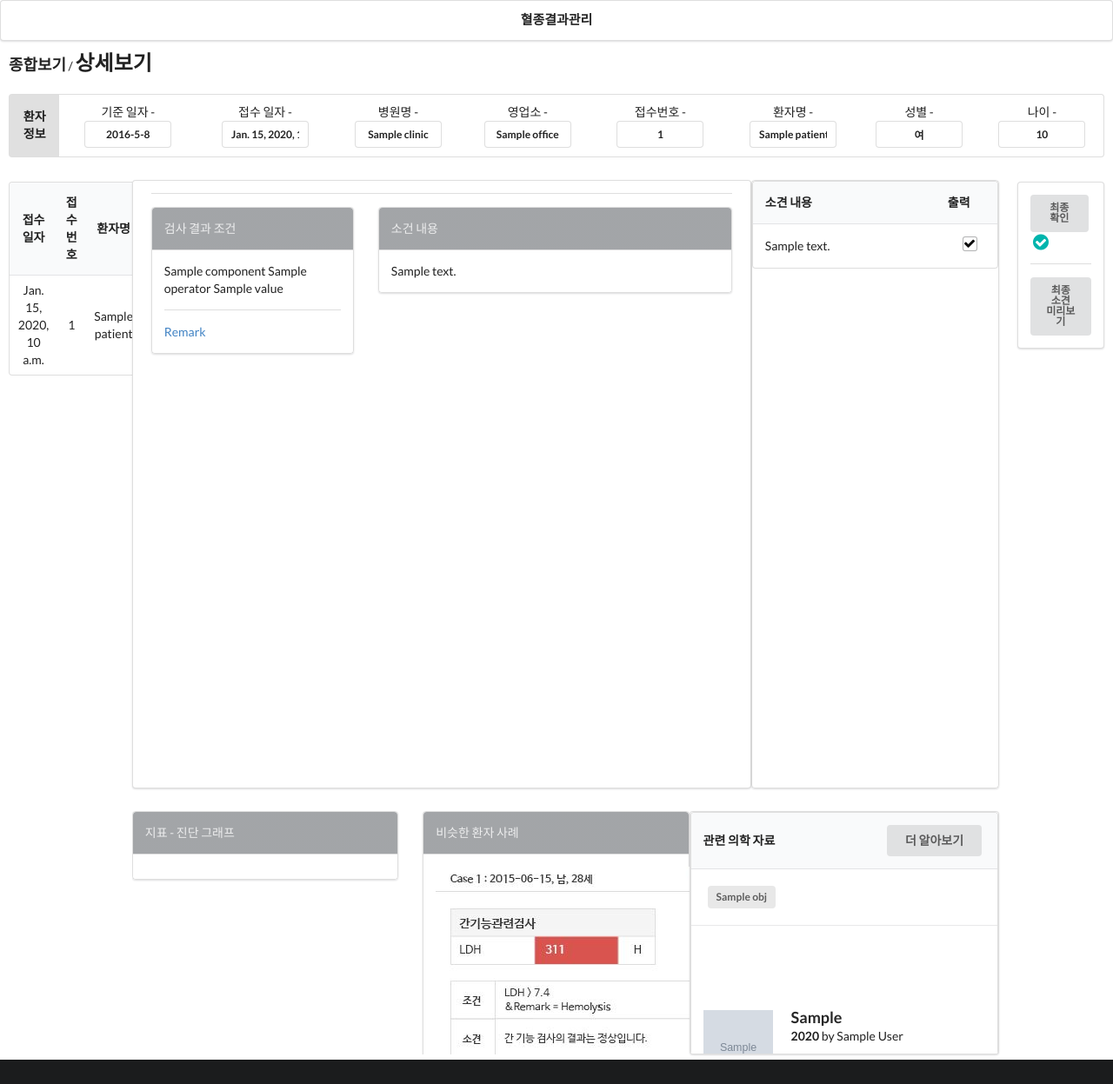
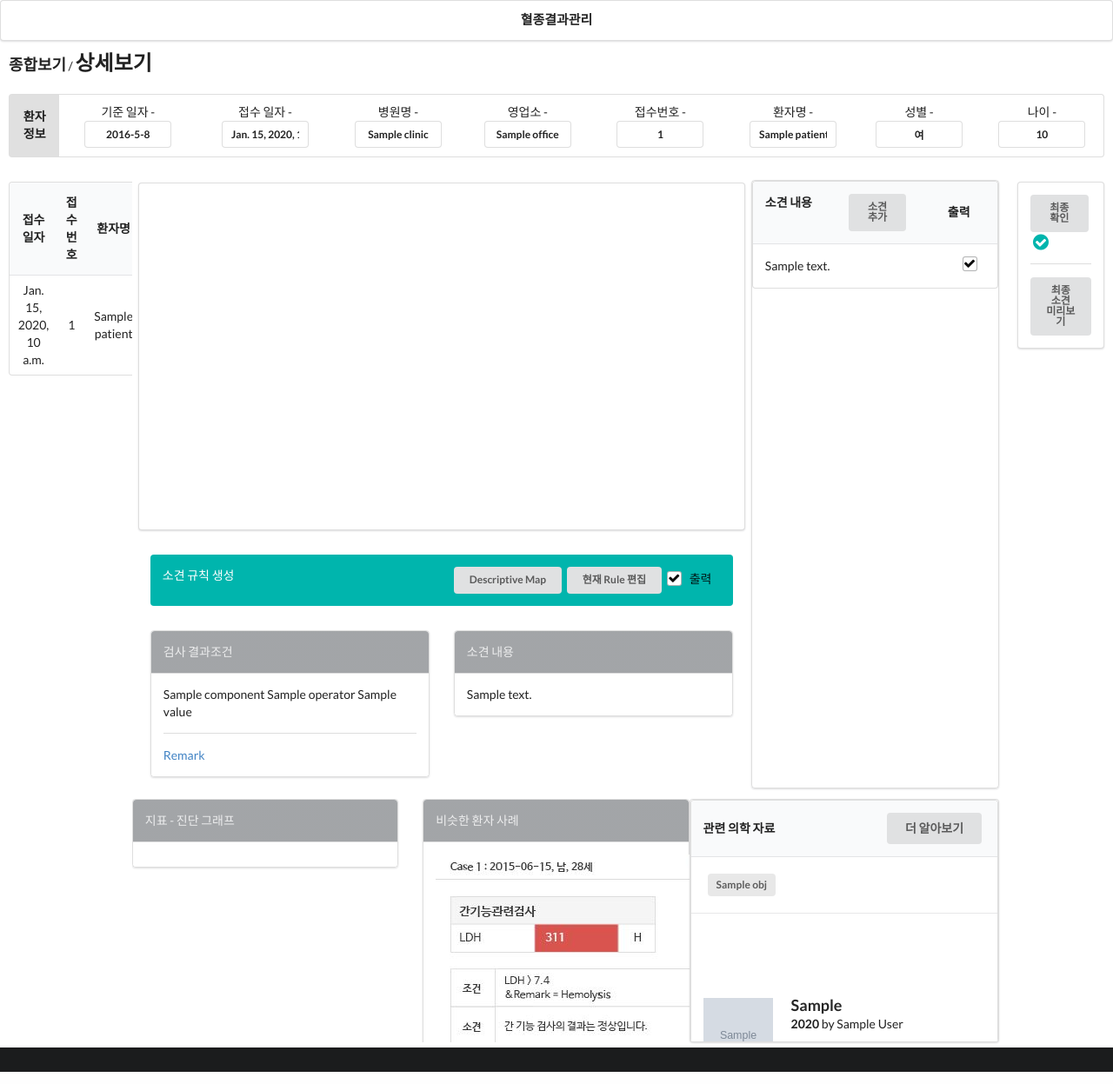
Before and after one commit to springkjw/ekpkaist, a Django app: template templates/home_patient.html in a window 1280 px wide. Shown: the whole page at 87% size. Run offline with Django 3.2, Linux system fonts and the light colour scheme; the template is opened without the code that fills it: most values are stand-ins (such as "Sample title", 1, 10 or a date in 2020); grey boxes marked "Sample" are stand-in pictures.

Commit message:
[20160508]

```diff
--- a/static/js/home.js
+++ b/static/js/home.js
@@ -6,6 +6,7 @@
 
         var data = $.persist('home');
         if(data) {
+            data_id = data.data_id;
             $('body').html(data.html);
         }
         $('.descriptive').on('click', function() {
@@ -462,7 +463,8 @@
         var data_conclusion_id = id;
 
         $.persist("home", {
-            "html" : $('body').html()
+            "html" : $('body').html(),
+            "data_id" : data_id
         });
 
         window.location.href = '/patient/' + data_id + '/' + data_conclusion_id;
--- a/static/js/home_detail.js
+++ b/static/js/home_detail.js
@@ -1,2 +1,27 @@
 $(function() {
+    $('.ui.dropdown').dropdown();
+
+    $('.final').on('click', function() {
+        $('.modal .description').html('');
+        var patient_name = $('.modal .name_data').val();
+        var final_conclusion_html_title = '<br/><p>' + patient_name + '님의 검진 결과는 다음과 같습니다.</p><br/>';
+
+        $('.modal .description').append(final_conclusion_html_title);
+        $('tbody.conclusion .conclusion_content').each(function () {
+            if ($(this).find('#is_print').checkbox('is checked')) {
+                var conclusion = $(this).find('.content').text();
+
+                var final_conclusion_html = '<p>' + conclusion + '</p>';
+
+                $('.modal .description').append(final_conclusion_html);
+            }
+        });
+
+        $('.ui.modal').modal('show');
+    });
+
+    $('.move_back').click(function(){
+		parent.history.back();
+		return false;
+	});
 });
--- a/templates/book_list.html
+++ b/templates/book_list.html
@@ -101,7 +101,7 @@
                         {% endif %}
                     </div>
                     <div class="menu">
-                        <div class="item" data-value="0">defalut</div>
+                        <div class="item" data-value="0">default</div>
                         <div class="item" data-value="1">관찰값</div>
                         <div class="item" data-value="2">개체간 영향</div>
                         <div class="item" data-value="3">설명, 사실</div>
--- a/templates/home_patient.html
+++ b/templates/home_patient.html
@@ -95,7 +95,9 @@
         </div>
         <div class="fourteen wide column">
             <div class="ui relaxed grid">
-                    <div class="ui segment ten wide column" style="height: 700px; margin-top: 12px; overflow:scroll;">
+                <div class="ten wide column">
+                    <div class="ui grid">
+                        <div class="ui segment sixteen wide column" style="height:400px;margin-top:15px;overflow:scroll;">
                             <div class="ui grid">
                                 {% for item in rule.conditions %}
                                     {% for obj in test.tests %}
@@ -150,12 +152,33 @@
                                     {% endfor %}
                                 {% endfor %}
                             </div>
-                        <div class="ui divider"></div>
+                        </div>
+                        <div class="sixteen wide column" style="height:280px;overflow:scroll;">
                             <div class="ui grid">
-                            <div class="six wide column">
+                                <div class="sixteen wide column">
+                                    <div class="ui teal inverted segment">
+                                        <div class="ui grid">
+                                            <div class="eight wide column">
+                                                소견 규칙 생성
+                                            </div>
+                                            <div class="eight wide column">
+                                                <button class="tiny ui button descriptive">Descriptive Map</button>
+                                                <div class="tiny ui top dropdown button">
+                                                    현재 Rule 편집
+                                                    <div class="menu">
+                                                        <div class="item">편집</div>
+                                                        <div class="item">삭제</div>
+                                                    </div>
+                                                </div>
+                                                <div class="ui checkbox"><input type="checkbox"  id="rule_is_print" name="print" checked="true"><label>출력</label></div>
+                                            </div>
+                                        </div>
+                                    </div>
+                                </div>
+                                <div class="eight wide column">
                                     <div class="ui segments">
                                         <div class="ui tertiary inverted segment">
-                                        검사 결과 조건
+                                            검사 결과조건
                                         </div>
                                         <div class="ui segment">
                                             {% for item in rule.conditions %}
@@ -166,13 +189,15 @@
                                         </div>
                                     </div>
                                 </div>
-                            <div class="ten wide column">
+                                <div class="eight wide column">
                                     <div class="ui segments">
                                         <div class="ui tertiary inverted segment">
-                                         소건 내용
+                                            소견 내용
                                         </div>
                                         <div class="ui segment">
                                             {{ rule.conclusion.text }}
+                                        </div>
+                                    </div>
                                 </div>
                             </div>
                         </div>
@@ -182,7 +207,16 @@
                         <table class="ui padded table">
                             <thead>
                                 <tr>
-                                    <th class="eleven wide">소견 내용</th>
+                                    <th class="eleven wide">
+                                        <div class="ui grid">
+                                            <div class="eight wide column">
+                                                소견 내용
+                                            </div>
+                                            <div class="right aligned eight wide column">
+                                                <button class="tiny ui button">소견추가</button>
+                                            </div>
+                                        </div>
+                                    </th>
                                     <th class="five wide ui center aligned" colspan="2">출력</th>
                                 </tr>
                             </thead>
@@ -194,8 +228,14 @@
                                                 {{item.text}}
                                             </td>
                                             <td>
-                                                <button class="teal mini ui button" style="display:block;">종합보기</button><br/>
-                                                <button class="teal mini ui button" style="display:block;">현재 Rule 편집</button>
+                                                <button class="teal mini ui button move_back" style="display:block;">종합보기</button><br/>
+                                                <div class="mini ui teal top dropdown button">
+                                                    현재 Rule 편집
+                                                    <div class="menu">
+                                                        <div class="item">편집</div>
+                                                        <div class="item">삭제</div>
+                                                    </div>
+                                                </div>
                                             </td>
                                             <td class="ui right aligned">
                                                 <div id="is_print" class="ui checkbox">
```
Lines whose indentation alone changed are shown as unchanged.
